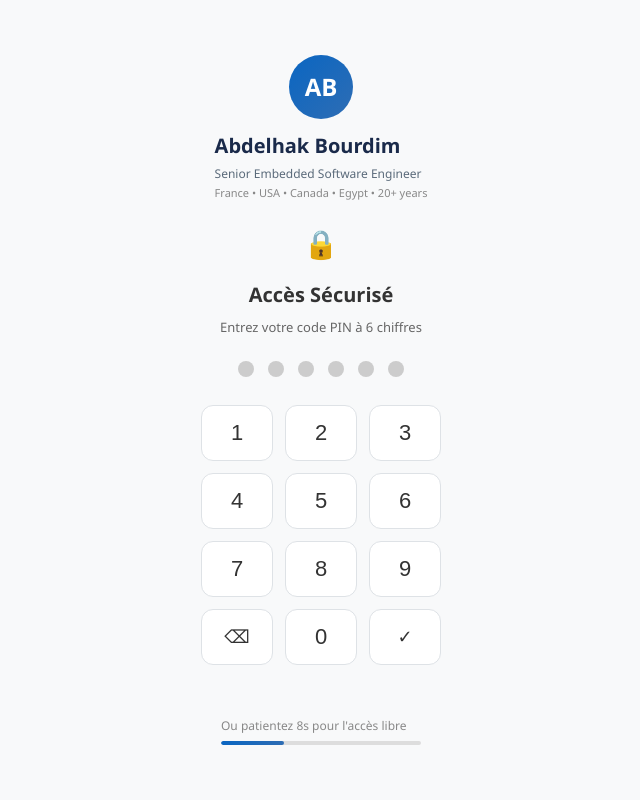
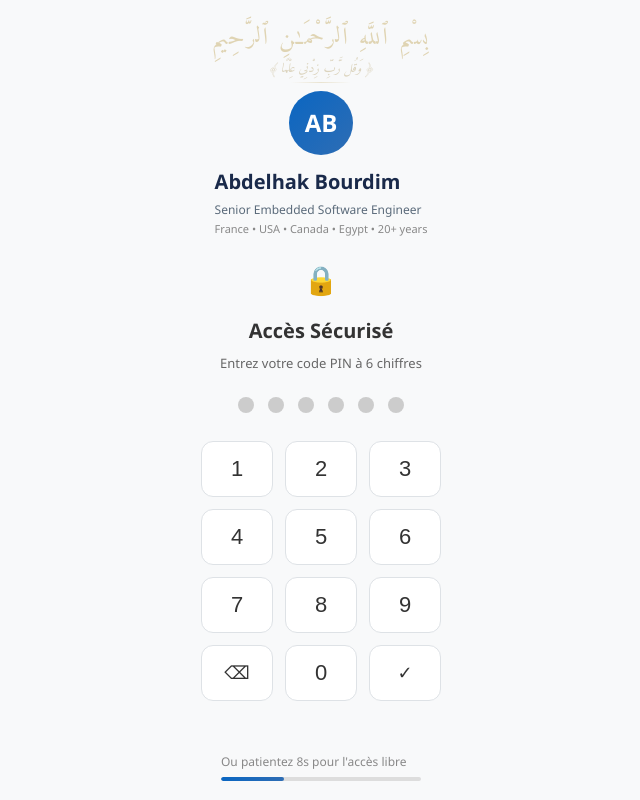
Before and after one commit to abourdim/linkedin, a website: page jobs/index.html in a window 1280 px wide. Shown: the whole page, without its empty margins (319-959 px from the left). Drawn offline with Linux system fonts and the light colour scheme.

Commit message:
Add bismillah to splash and landing pages

```diff
--- a/jobs/index.html
+++ b/jobs/index.html
@@ -44,20 +44,19 @@
 </head>
 <body>
 
-  <div style="text-align:center;padding:12px 0 0;">
-    <div style="font-family:'Amiri','Scheherazade New','Traditional Arabic',serif;font-size:22px;color:#c8b06e;opacity:0.5;line-height:1.8;direction:rtl;">
-      <span style="font-size:26px;letter-spacing:2px;">بِسْمِ ٱللَّهِ ٱلرَّحْمَـٰنِ ٱلرَّحِيمِ</span>
-    </div>
-    <div style="font-family:'Amiri','Scheherazade New','Traditional Arabic',serif;font-size:15px;color:#a89050;opacity:0.35;margin-top:2px;direction:rtl;font-style:italic;">
-      ﴿ وَقُل رَّبِّ زِدْنِي عِلْمًا ﴾
-    </div>
-    <div style="width:80px;height:1px;background:linear-gradient(90deg,transparent,#c8b06e,transparent);margin:6px auto 0;opacity:0.3;"></div>
-  </div>
-
   <!-- ═══════════════════════════════════════════════════════
        PIN SCREEN — 6-digit access code
        ═══════════════════════════════════════════════════════ -->
   <div class="pin-screen" id="pin-screen">
+    <div style="text-align:center;margin-bottom:8px;">
+      <div style="font-family:'Amiri','Scheherazade New','Traditional Arabic',serif;font-size:22px;color:#c8b06e;opacity:0.5;line-height:1.6;direction:rtl;">
+        <span style="font-size:24px;letter-spacing:2px;">بِسْمِ ٱللَّهِ ٱلرَّحْمَـٰنِ ٱلرَّحِيمِ</span>
+      </div>
+      <div style="font-family:'Amiri','Scheherazade New','Traditional Arabic',serif;font-size:13px;color:#a89050;opacity:0.35;margin-top:2px;direction:rtl;font-style:italic;">
+        ﴿ وَقُل رَّبِّ زِدْنِي عِلْمًا ﴾
+      </div>
+      <div style="width:60px;height:1px;background:linear-gradient(90deg,transparent,#c8b06e,transparent);margin:4px auto 0;opacity:0.3;"></div>
+    </div>
     <div style="margin-bottom:20px;">
       <div style="width:64px;height:64px;border-radius:50%;background:linear-gradient(135deg,#0a66c2,#2e6db4);color:#fff;font-size:24px;font-weight:800;display:flex;align-items:center;justify-content:center;margin:0 auto 12px;">AB</div>
       <div style="font-size:20px;font-weight:700;color:#1a2a4a;">Abdelhak Bourdim</div>
```
Also changed, not shown: index.html (+6 -0 lines).
